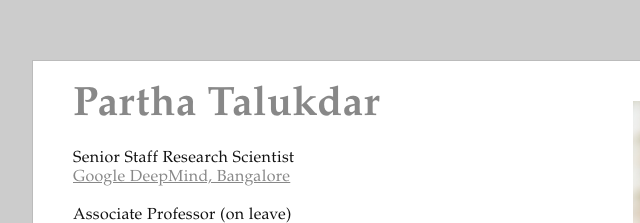
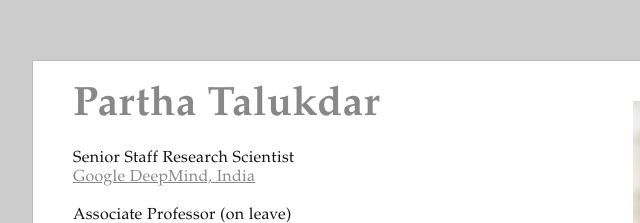
Before and after one commit to parthatalukdar/parthatalukdar.github.io, a plain HTML site: page index.html in a window 1280 px wide. Shown: the top 223 px of the page, 167-807 px from the left. Drawn offline with Linux system fonts and the light colour scheme.

Commit message:
Update index.html

```diff
--- a/index.html
+++ b/index.html
@@ -26,7 +26,7 @@
 				<h1>Partha Talukdar</h1>
 				<br>
 				Senior Staff Research Scientist <br>
-				<a href="https://research.google/locations/india/">Google DeepMind, Bangalore </a>
+				<a href="https://deepmind.google/">Google DeepMind, India </a>
 				<br>
 				<br>
 				Associate Professor (on leave)<br>
```
